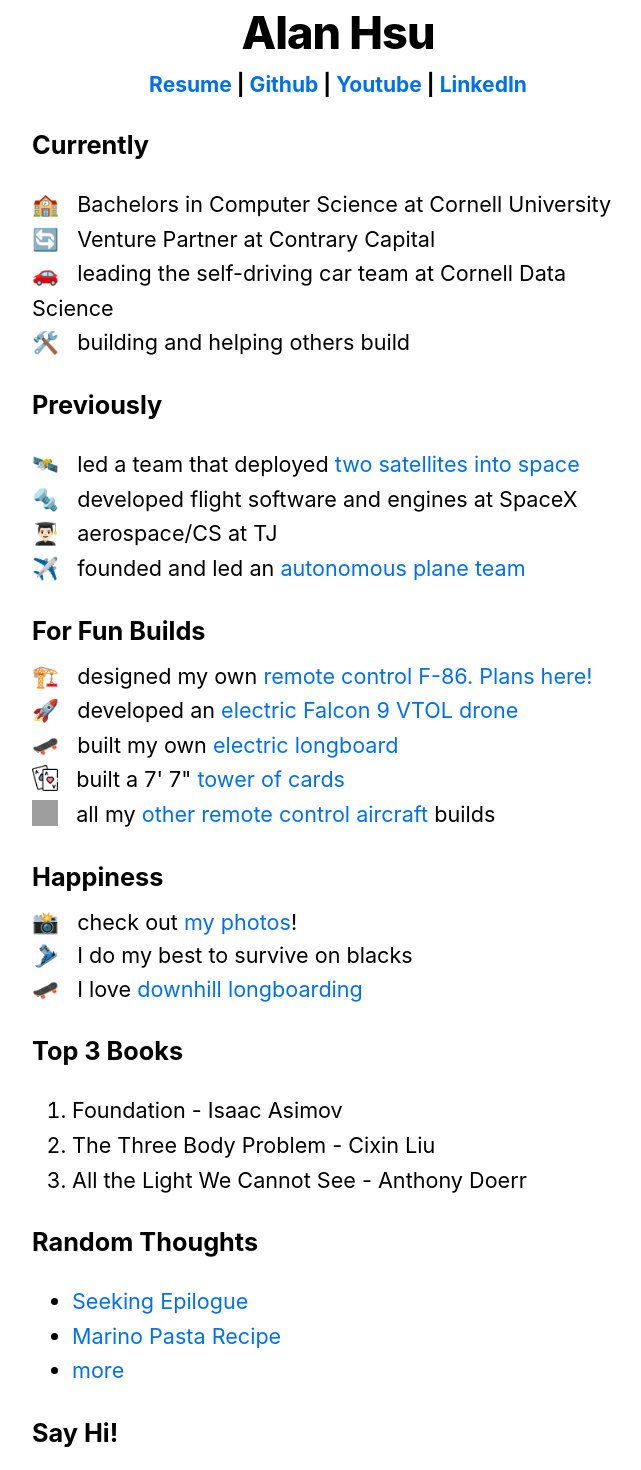
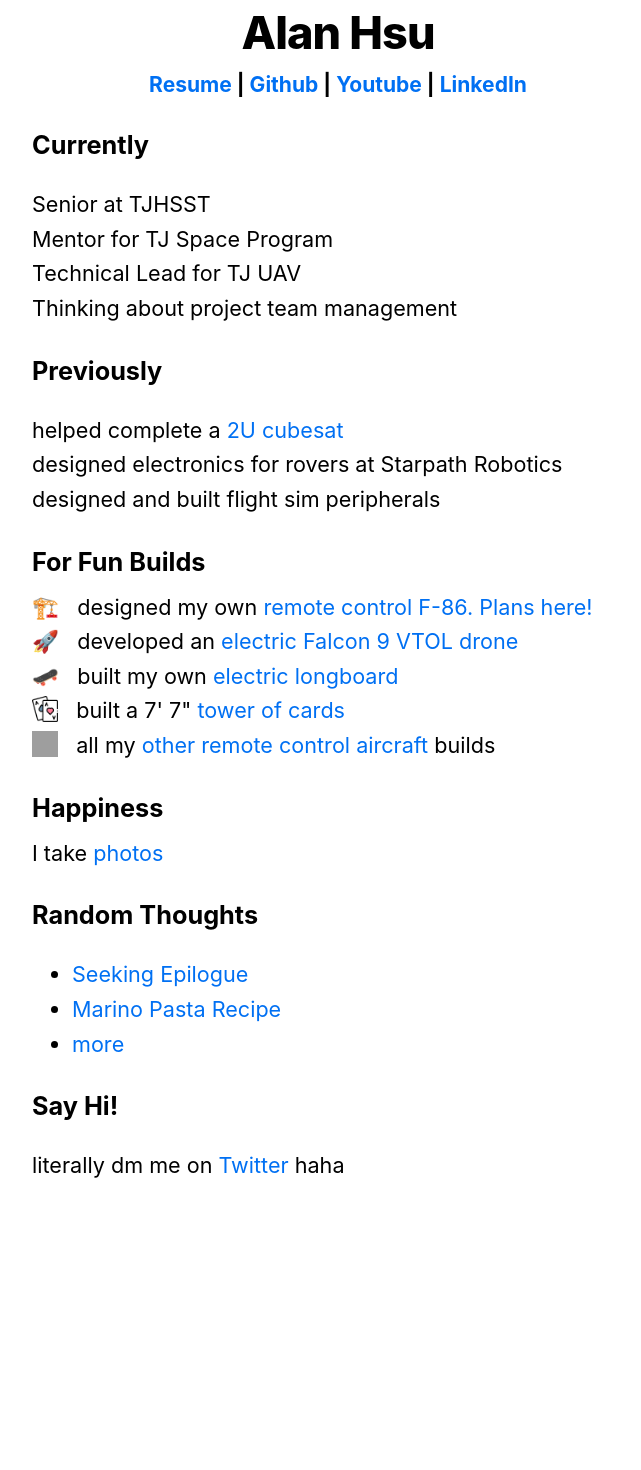
Before and after one commit to Alan-JH/nextjs-alan-website, a Next.js app: page / in a window 1280 px wide. Shown: the part 320-1790 px from the top of the page, without its empty margins (302-943 px from the left). After the commit the page ends 1611 px from the top, so only its background shows below. Built offline with nearby package versions, Linux system fonts and the light colour scheme; grey boxes are pictures that could not be loaded.

Commit message:
start to update index

```diff
--- a/pages/index.js
+++ b/pages/index.js
@@ -45,29 +45,24 @@ export default function Home() {
 
         <h3>Currently</h3>
         <p>
-        🏫 &nbsp; Bachelors in Computer Science at Cornell University
+        Senior at TJHSST
         <br></br>
-        🔄 &nbsp; Venture Partner at Contrary Capital
+        Mentor for TJ Space Program
         <br></br>
-        🚗 &nbsp; leading the self-driving car team at Cornell Data Science
+        Technical Lead for TJ UAV
         <br></br>
-        🛠️ &nbsp; building and helping others build
+        Thinking about project team management
 
         </p>
 
         <h3>Previously</h3>
         <p>
-        🛰️ &nbsp; led a team that deployed <Link href="https://news.cornell.edu/stories/2022/01/student-built-cubesats-rendezvous-space">two satellites into space</Link>
+        helped complete a <Link href="https://activities.tjhsst.edu/cubesat/">2U cubesat</Link>
         <br></br>
-        🔩 &nbsp; developed flight software and engines at SpaceX
-        {/* <br></br>
-        🔩 &nbsp; speed up high rate manufacturing at SpaceX */}
+        designed electronics for rovers at Starpath Robotics
         <br></br>
-        👨🏻‍🎓 &nbsp; aerospace/CS at TJ
+        designed and built flight sim peripherals
         <br></br>
-        ✈️ &nbsp; founded and led an <Link href="https://tj-uav.github.io/home">autonomous plane team</Link>
-        {/* <br></br>
-        ✈️ &nbsp; rc aircraft entheusiast  */}
         </p>
 
         <h3>For Fun Builds</h3>
@@ -117,45 +112,9 @@ export default function Home() {
 
         <h3>Happiness</h3>
 
-        📸 &nbsp; check out <Link href="/photos" >
-        <a>my photos</a>
-        </Link>!
-        <br></br>
-        🎿 &nbsp; I do my best to survive on blacks
-        <br></br>
-        🛹 &nbsp; I love <Link href="/notes/longboarding">downhill longboarding</Link>
-
-        <h3>Top 3 Books</h3>
-        {/* I like&nbsp;
-        <Link href="/books" >
-        <a>reading books</a>
+        I take <Link href="/photos/photos-landing" >
+        <a>photos</a>
         </Link>
-        &nbsp;to learn about new perspectives */}
-
-        {/* <h4  style={{marginBottom: neg_margin}}>Top 3</h4> */}
-        <ol>
-          <li>Foundation - Isaac Asimov</li>
-          <li>The Three Body Problem - Cixin Liu</li>
-          <li>All the Light We Cannot See - Anthony Doerr</li>
-        </ol>
-
-        {/* <div>
-
-        <h3>Blogs</h3>
-
-        I ramble every so often and write down&nbsp;
-        <Link href="/words/quotes" >
-        <a>my thoughts</a>
-        </Link>
-        .
-        </div> */}
-
-        {/* <h4 style={{marginBottom: neg_margin}}>Next Up</h4>
-        <ul>
-          <li>Last Lecture</li>
-          <li>All the Light We Cannot See</li>
-          <li>Zero to One</li>
-        </ul> */}
 
         <h3>Random Thoughts</h3>
         {front_page_post_list()}
@@ -166,66 +125,7 @@ export default function Home() {
           <a href="https://twitter.com/shihao_cao" className="button" target="_blank">Twitter</a>
           &nbsp;haha
         </p>
-
-        {/* <h2>For Fun</h2> */}
-
-        {/* <div className="grid-small-top">
-        <a href="/photos" className="card">
-          <h3>Photos &rarr;</h3>
-          <p>Find in-depth information about Next.js features and API.</p>
-        </a>
-        </div>
-
-        <div className="grid-small-top">
-        <a href="/photos" className="card">
-          <h3>Planes &rarr;</h3>
-          <p>All the remote control aircraft I've built over the years...</p>
-        </a>
-        </div> */}
-
-        {/* <p>
-          (This is a sample website - you’ll be building a site like this on{' '}
-          <a href="https://nextjs.org/learn">our Next.js tutorial</a>.)
-        </p> */}
-
-        {/* <Link href="/old_index" >
-        <a>Old JS</a>
-        </Link>
-        <br></br>
-        <Link href="/posts/first-post" >
-        <a>First Post</a>
-        </Link> */}
       </section>
-
-      {/* <div className="grid">
-          <a href="/photos" className="card">
-            <h3>Documentation &rarr;</h3>
-            <p>Find in-depth information about Next.js features and API.</p>
-          </a>
-
-          <a href="https://nextjs.org/learn" className="card">
-            <h3>Learn &rarr;</h3>
-            <p>Learn about Next.js in an interactive course with quizzes!</p>
-          </a>
-
-          <a
-            href="https://github.com/vercel/next.js/tree/master/examples"
-            className="card"
-          >
-            <h3>Examples &rarr;</h3>
-            <p>Discover and deploy boilerplate example Next.js projects.</p>
-          </a>
-
-          <a
-            href="https://vercel.com/import?filter=next.js&utm_source=create-next-app&utm_medium=default-template&utm_campaign=create-next-app"
-            className="card"
-          >
-            <h3>Deploy &rarr;</h3>
-            <p>
-              Instantly deploy your Next.js site to a public URL with Vercel.
-            </p>
-          </a>
-        </div> */}
 
     </Layout>
 
```
